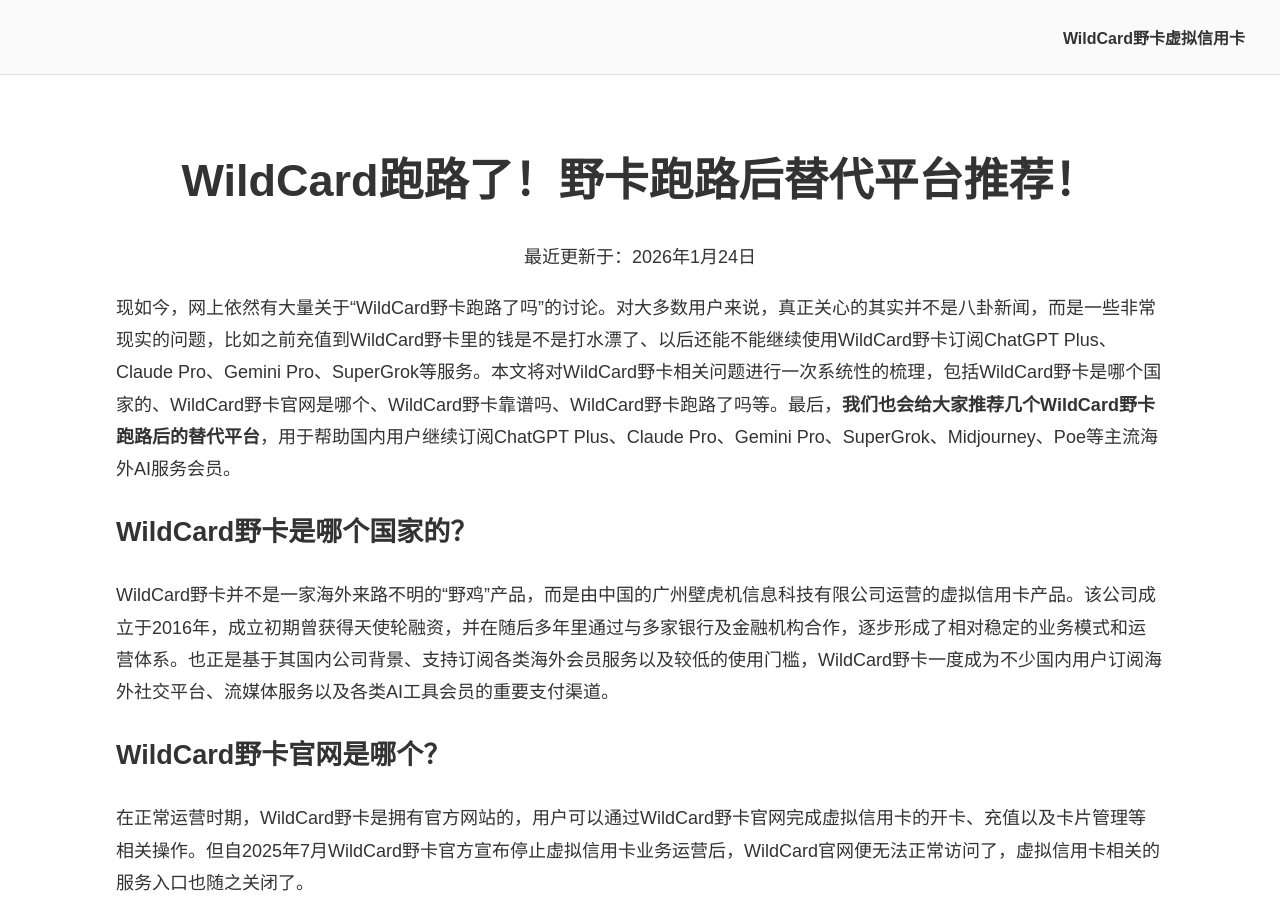
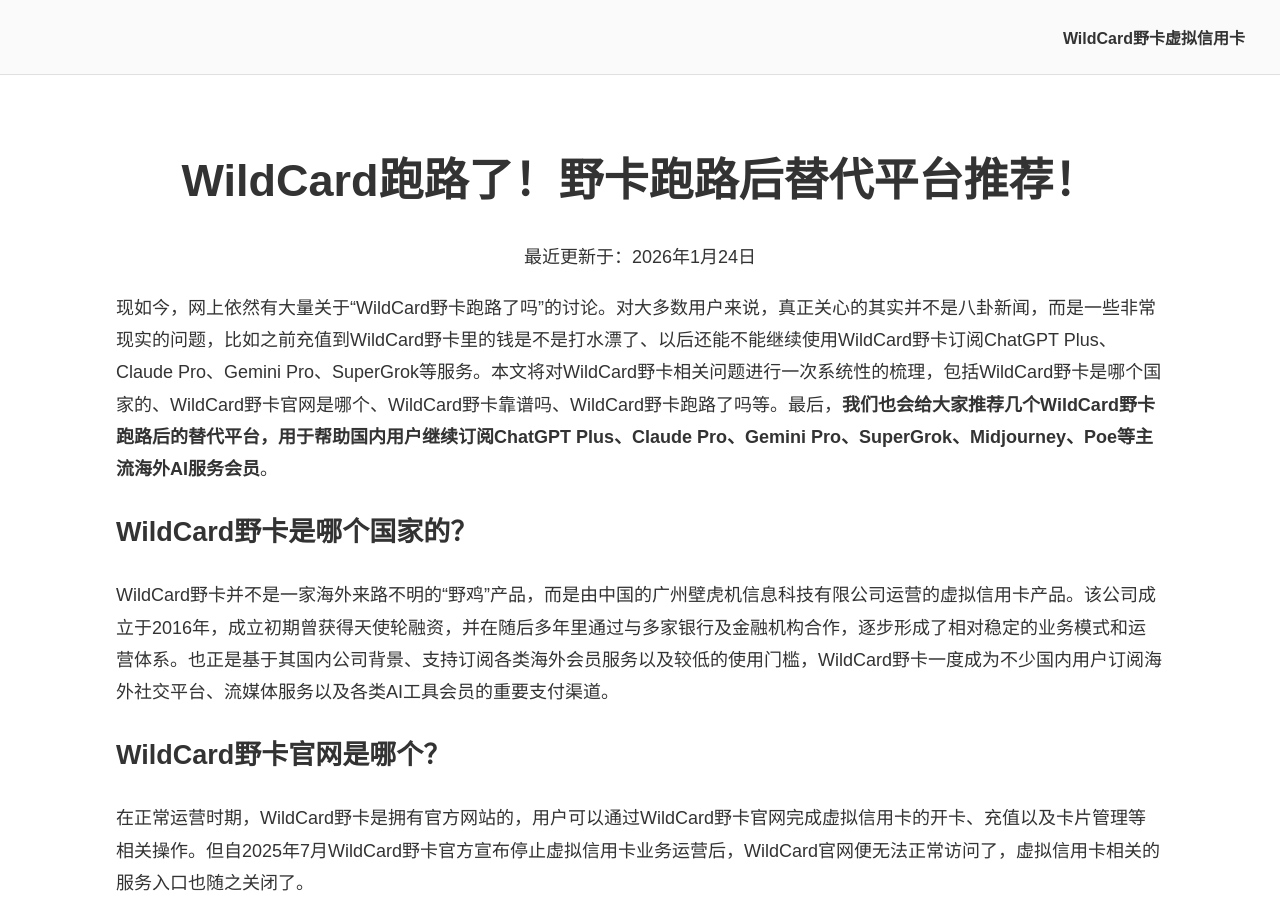
Before and after one commit to anyofai/anyofai.github.io, a Jekyll site: the page built from index.md, in a window 1280 px wide and 900 px high. Built offline with Jekyll 4.4.1, drawn with Linux system fonts in a browser that asks for light colours; some of the changed text lies outside the part shown.

```diff
--- a/index.md
+++ b/index.md
@@ -8,7 +8,7 @@ description: WildCard跑路了！野卡跑路后替代平台推荐！本文将
 
 <p align="center">最近更新于：2026年1月24日</p>
 
-现如今，网上依然有大量关于“WildCard野卡跑路了吗”的讨论。对大多数用户来说，真正关心的其实并不是八卦新闻，而是一些非常现实的问题，比如之前充值到WildCard野卡里的钱是不是打水漂了、以后还能不能继续使用WildCard野卡订阅ChatGPT Plus、Claude Pro、Gemini Pro、SuperGrok等服务。本文将对WildCard野卡相关问题进行一次系统性的梳理，包括WildCard野卡是哪个国家的、WildCard野卡官网是哪个、WildCard野卡靠谱吗、WildCard野卡跑路了吗等。最后，**我们也会给大家推荐几个WildCard野卡跑路后的替代平台**，用于帮助国内用户继续订阅ChatGPT Plus、Claude Pro、Gemini Pro、SuperGrok、Midjourney、Poe等主流海外AI服务会员。
+现如今，网上依然有大量关于“WildCard野卡跑路了吗”的讨论。对大多数用户来说，真正关心的其实并不是八卦新闻，而是一些非常现实的问题，比如之前充值到WildCard野卡里的钱是不是打水漂了、以后还能不能继续使用WildCard野卡订阅ChatGPT Plus、Claude Pro、Gemini Pro、SuperGrok等服务。本文将对WildCard野卡相关问题进行一次系统性的梳理，包括WildCard野卡是哪个国家的、WildCard野卡官网是哪个、WildCard野卡靠谱吗、WildCard野卡跑路了吗等。最后，**我们也会给大家推荐几个WildCard野卡跑路后的替代平台，用于帮助国内用户继续订阅ChatGPT Plus、Claude Pro、Gemini Pro、SuperGrok、Midjourney、Poe等主流海外AI服务会员**。
 
 ## WildCard野卡是哪个国家的？
 
```
Also changed, not shown: other parts of index.md (+1 -1 lines).
